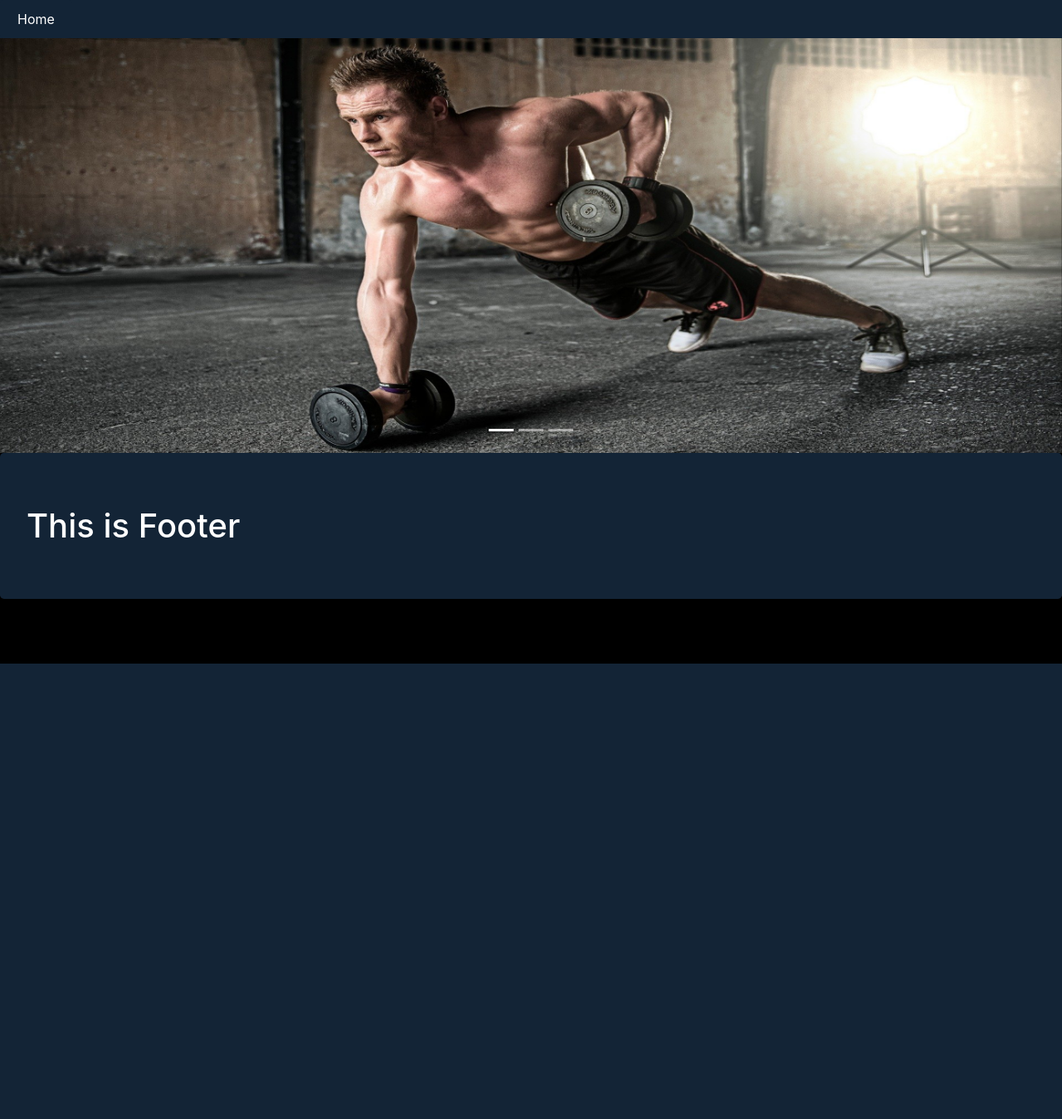
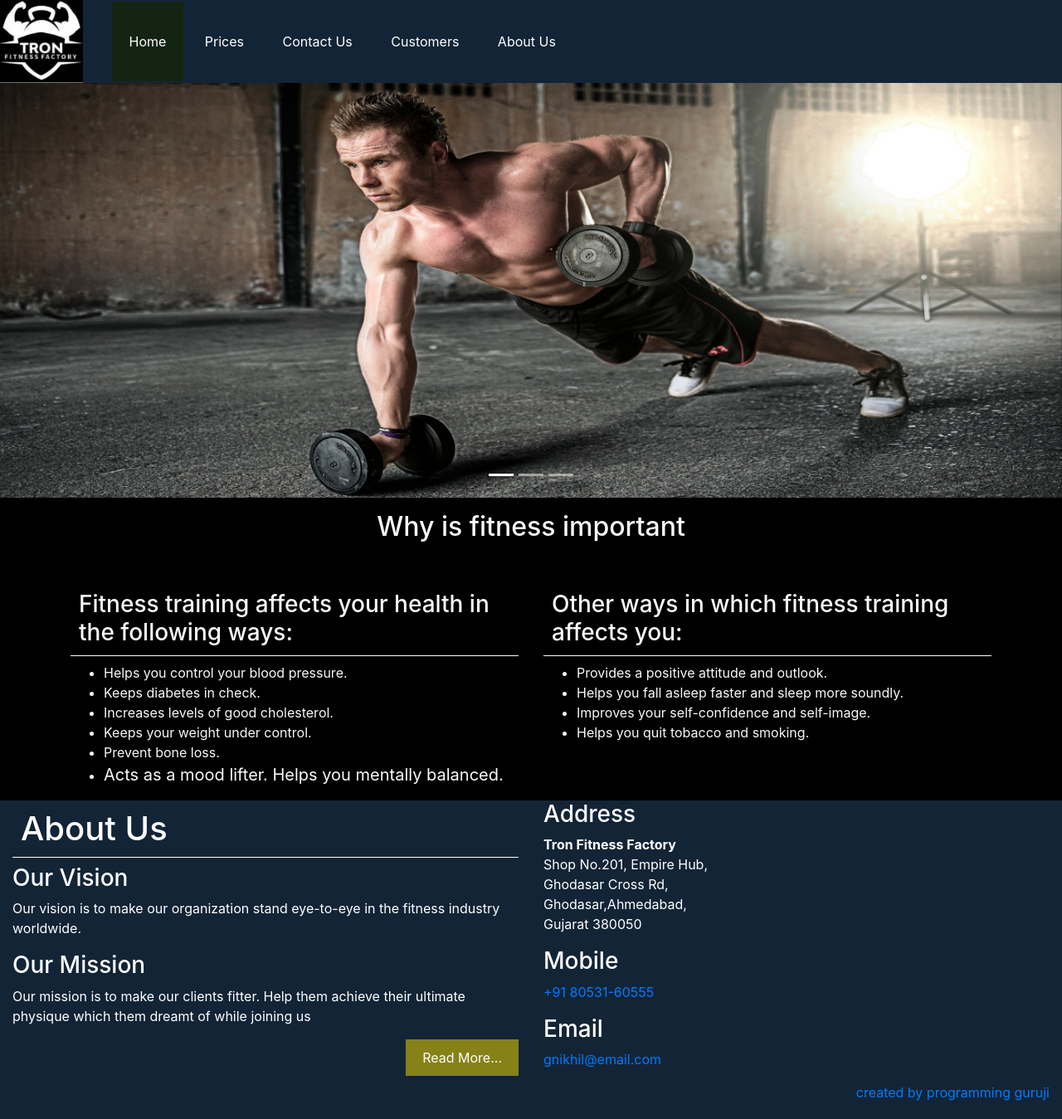
Before and after one commit to Technophillic/TronFitnessFactory, a PHP site: page / in a window 1280 px wide. Shown: the whole page at 83% size. Before the commit the page ends 800 px from the top, so only its background shows below. Run offline with PHP 8.4, Linux system fonts and the light colour scheme.

Commit message:
Designed

```diff
--- a/common/bootstrap.html
+++ b/common/bootstrap.html
@@ -9,3 +9,4 @@
 <script src="https://maxcdn.bootstrapcdn.com/bootstrap/4.5.2/js/bootstrap.min.js"></script>
 
 <link rel="stylesheet" href="css/technophillic.css">
+<script src="js/module.js"></script>
--- a/common/footer.html
+++ b/common/footer.html
@@ -1 +1,26 @@
-<h1 id="footer" class="jumbotron">This is Footer</h1>
+<div id="footer" class="container-fluid">
+    <div class="row">
+        <div class="col-sm-6">
+            <h1 class="div-underline">About Us</h1>
+            <h3>Our Vision</h3>
+            <p>
+                Our vision is to make our organization stand eye-to-eye in the fitness industry worldwide.</p>
+            <h3>Our Mission</h3>
+            <p>
+                Our mission is to make our clients fitter. Help them achieve their ultimate physique which them dreamt of while joining us
+
+            </p>
+            <a class="link-footer" href="about.php">Read More...</a>
+        </div>
+        <div class="col-sm-6">
+            <h3>Address</h3>
+            <p><b>Tron Fitness Factory</b> <br>
+                Shop No.201, Empire Hub, <br>Ghodasar Cross Rd, <br>Ghodasar,Ahmedabad, <br>Gujarat 380050</p>
+            <h3>Mobile</h3>
+            <p><a href="#">+91 80531-60555</a></p>
+            <h3>Email</h3>
+            <p><a href="#">gnikhil@email.com</a></p>
+            <a href="#" style="vertical-align: bottom; float: right;">created by programming guruji</a>
+        </div>
+    </div>
+</div>
--- a/common/header.html
+++ b/common/header.html
@@ -1,3 +1,8 @@
 <div id="header" class="container-fluid p-0">
-    <a href="#" class="btn btn-header">Home</a>
+    <a class="logo-header" href="/"><img src="img/logo.jpeg" alt="Tron Fitness Factory"/></a>
+    <a id="home" href="index.php" class="btn btn-header">Home</a>
+    <a id="pric" href="price.php" class="btn btn-header">Prices</a>
+    <a id="cont" href="contact.php" class="btn btn-header">Contact Us</a>
+    <a id="cust" href="customer.php" class="btn btn-header">Customers</a>
+    <a id="abou" href="about.php" class="btn btn-header">About Us</a>
 </div>
--- a/css/technophillic.css
+++ b/css/technophillic.css
@@ -2,20 +2,52 @@ body{
     background-color: black;
 }
 #header{
-    background-color: #132436;
-    color: #f7f020;
+    background-color: rgba(19, 36, 54,1);
+    /*background-color: #132436;
+    color: #f7f020;*/
 }
 #footer{
     background-color: #132436;
     color: white;
+    margin: 0px;
+    height: fit-content;
+    overflow-y: hidden;
+    padding-bottom: 20px;
 }
 .btn-header{
     background-color: #132436;
     color: white;
+    padding: 35px;
+    padding-left: 20px;
+    padding-right: 20px;
+}
+.link-footer{
+    background-color: #868218;
+    color: white;
     padding: 10px;
     padding-left: 20px;
     padding-right: 20px;
+    float: right;
 }
-.btn-header:hover{
+.btn-header:hover, .link-footer:hover{
     background-color: #868218;
+    color: white;
 }
+.btn-header.active{
+    background-color: #132413;
+}
+
+.logo-header{
+    width: 100px;
+}
+.logo-header > img{
+    max-width: 100px;
+    margin-right: 30px;
+}
+.div-underline{
+    margin-left: 0px;
+    padding-left: 10px;
+    padding-top: 10px;
+    padding-bottom: 10px;
+    border-bottom: 1px solid white;
+}
--- a/index.php
+++ b/index.php
@@ -10,6 +10,35 @@
 <body>
     <?php include_once "common/header.html"?>
     <?php include_once "common/slider.html"?>
+
+    <h2 class="text-center text-light mt-3 mb-5">Why is fitness important</h2>
+    <div class="container text-light">
+        <div class="row">
+            <div class="col-md-6">
+        <h3 class="div-underline">Fitness training affects your health in the following ways:</h3>
+        <ul class="">
+            <li>Helps you control your blood pressure.</li>
+            <li>Keeps diabetes in check.</li>
+            <li>Increases levels of good cholesterol.</li>
+            <li>Keeps your weight under control.</li>
+            <li>Prevent bone loss.</li>
+            <li><span style="font-size: 20px;">Acts as a mood lifter. Helps you mentally balanced.</span></li>
+        </ul>
+        </div>
+        <div class="col-md-6">
+        <h3 class="div-underline">Other ways in which fitness training affects you:</h3>
+        <ul>
+            <li>Provides a positive attitude and outlook.</li>
+            <li>Helps you fall asleep faster and sleep more soundly.</li>
+            <li>Improves your self-confidence and self-image.</li>
+            <li>Helps you quit tobacco and smoking.</li>
+        </ul>
+        </div>
+        </div>
+    </div>
     <?php include_once "common/footer.html"?>
+    <script>
+        set_page_active("home");
+    </script>
 </body>
 </html>
--- /dev/null
+++ b/js/module.js
@@ -0,0 +1,5 @@
+function set_page_active(pageID)
+{
+    var myPage = document.getElementById(pageID);
+    myPage.classList.toggle("active");
+}
```
Also changed, not shown: about.php (added, +17 -0 lines), contact.php (added, +17 -0 lines), customer.php (added, +17 -0 lines), price.php (added, +17 -0 lines).
